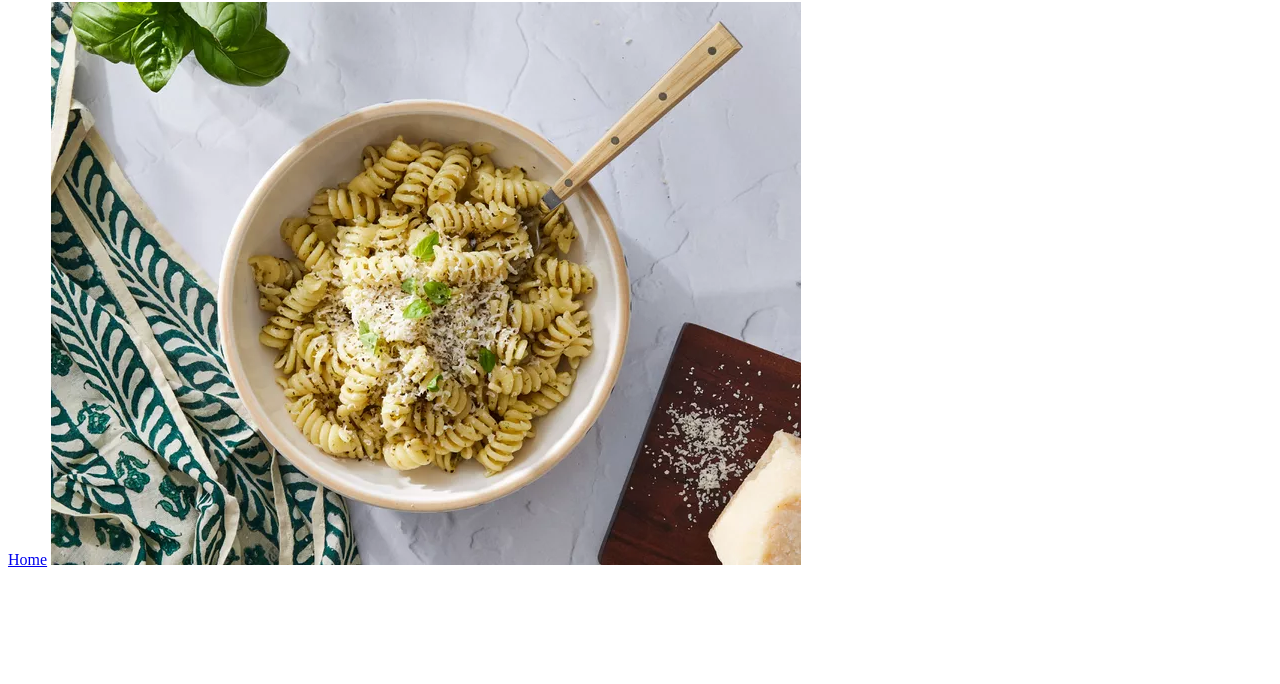
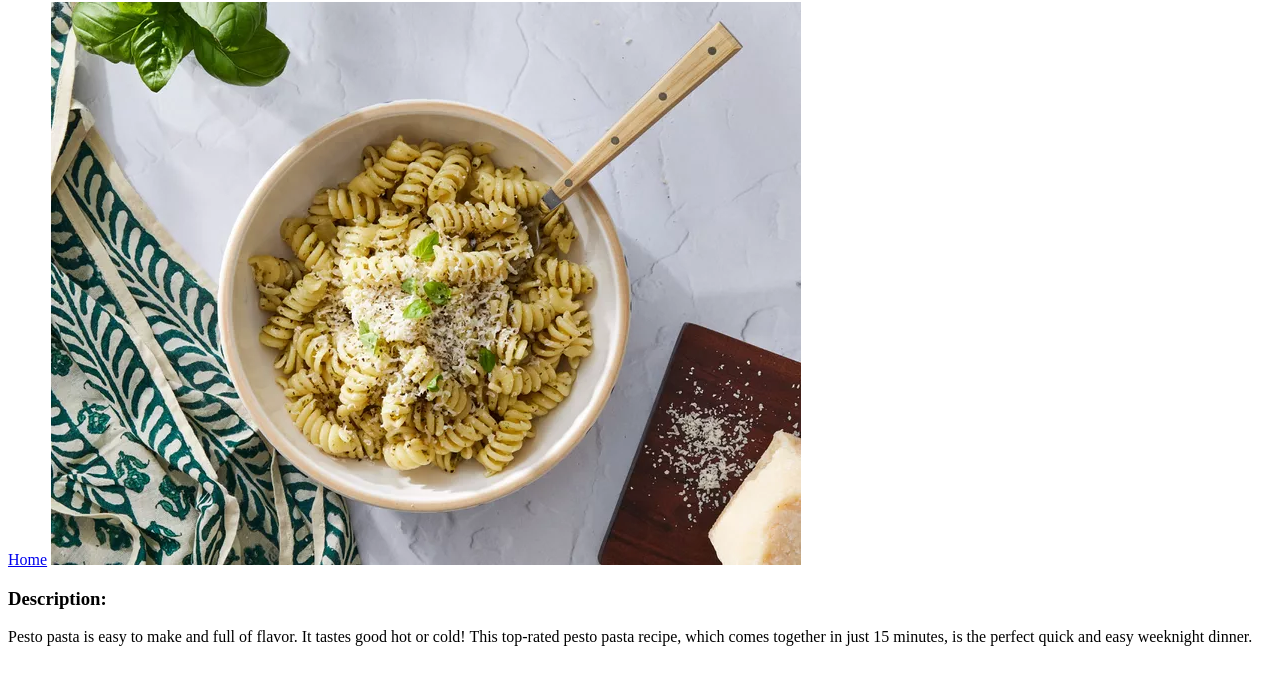
Before and after one commit to gronik97/odin-recipes, a plain HTML site: page recipes/pasta.html in a window 1280 px wide. Shown: the part 78-762 px from the top of the page. Drawn offline with Linux system fonts and the light colour scheme.

Commit message:
Add recipe description paragraph under subheading
Added a paragraph under the h3 subheading on the pasta.html page.
The paragraph gives a brief description of the pasta recipe to provide users with some context before listing the ingredients and instructions.

```diff
--- a/recipes/pasta.html
+++ b/recipes/pasta.html
@@ -11,6 +11,11 @@
     <h1>Pesto Pasta</h1>
     <a href="/index.html">Home</a>
     <img src="/images/Pasta.webp" alt="pasta in a bowl">
+    <h3>Description: </h3>
+    <p>Pesto pasta is easy to make and full of flavor. It tastes good hot or cold!
+        This top-rated pesto pasta recipe, which comes together in just 15 minutes, is the perfect quick and easy
+        weeknight dinner.
+    </p>
 </body>
 
 </html>
```
